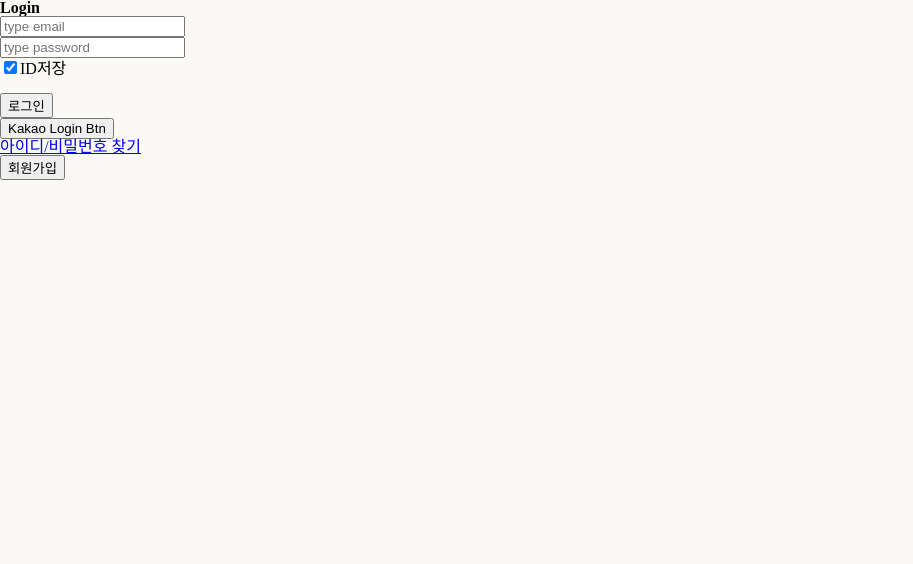
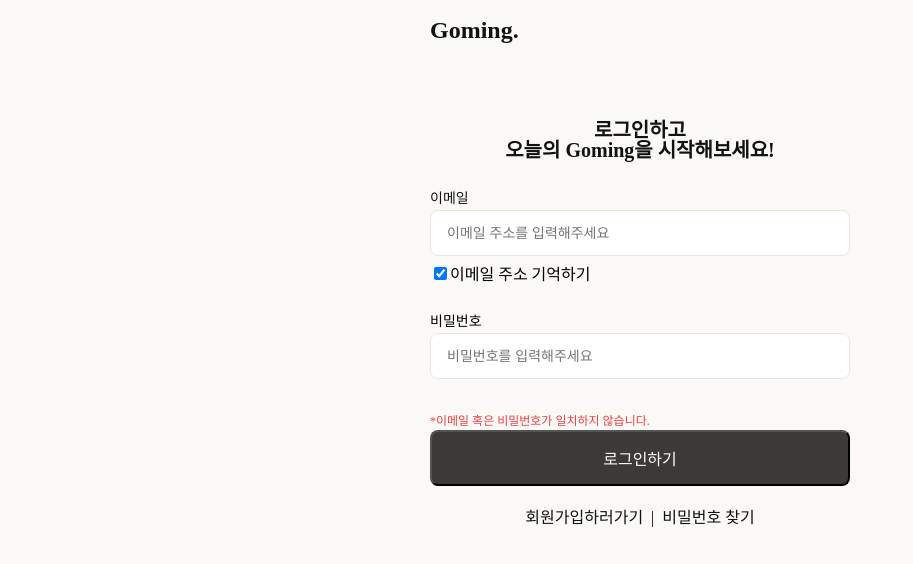
Before and after one commit to bsideproject/14_3_FE, a React (Create React App) app: page /login in a window 1280 px wide. Shown: the top 564 px of the page, without its empty margins (0-913 px from the left). Built offline with nearby package versions, Linux system fonts and the light colour scheme; a web font is replaced by a local one.

Commit message:
로그인 페이지 수정
로그인 페이지 UI 적용하였습니다.

```diff
--- /dev/null
+++ b/src/assets/pages/auth/login.css
@@ -0,0 +1,56 @@
+.startGomingText {
+  font-size: 20px;
+  text-align: center;
+  margin-top: 60px;
+}
+.inputArea {
+  width: 100%;
+  height: 72px;
+  margin-top: 32px;
+  margin-bottom: 0;
+}
+.input-style {
+  font-size: 14px;
+  width: 100%;
+  padding: 14px 16px;
+  border-radius: 8px;
+  border: 0.1px solid var(--border-color-1);
+}
+.login-label-text{
+  display: block;
+  font-size: 14px;
+  margin-bottom: 4px;
+}
+.text-color {
+  color: var(--main-text-color-1);
+}
+.save-id-check-box {
+  display: inline;
+}
+.checkbox-area{
+  margin-bottom: 32px;
+}
+.login-btn-area {
+  margin-top: 36px;
+  margin-bottom: 24px;
+}
+.login-btn{
+  width: 100%;
+  padding: 14px 137px;
+  margin-top: 3px;
+  background-color: var(--button-bg-color-1);
+  color: white;
+  border-radius: 8px;
+  cursor: pointer;
+  font-size: 16px;
+}
+.blank-height-12{
+  height:12px;
+}
+.link-btn-area{
+  text-align:center;
+}
+.link-btn {
+  text-decoration:none;
+  color: #121212;
+}
--- a/src/components/auth/Header.tsx
+++ b/src/components/auth/Header.tsx
@@ -1,14 +1,17 @@
 const Header = () => {
   return (
-    <>
-      <h1 style={loginHeader}>Goming.</h1>
-    </>
+    <h1 style={loginHeader}>Goming.</h1>
   )
 }
 
 const loginHeader = {
   width: '100%',
   height: '60px',
-  fontSize: '24px'
+  fontSize: '24px',
+  fontWeight: 'bold',
+  color: '#121212',
+  verticalAlign: 'middle',
+  lineHeight: '60px',
+
 }
 export default Header
--- a/src/pages/auth/Login.tsx
+++ b/src/pages/auth/Login.tsx
@@ -1,6 +1,9 @@
 import React, { useEffect, useState } from 'react';
-import useAuthStore from '@store/modules/Auth';
+import useAuthStore from 'store/modules/Auth';
 import { Link, useNavigate } from 'react-router-dom';
+import Header from 'components/auth/Header';
+import 'assets/pages/auth/login.css'
+
 /**
  * @설명 로그인 페이지
  * @작성자 김상훈
@@ -16,9 +19,10 @@ const Login:React.FC = () =>{
   const [emailVerify, setEmailVerify] = useState<boolean>(false)
   const [passwordVerify, setPasswordVerify] = useState<boolean>(false)
   const [rememberEmail, setRememberEmail] = useState<boolean>(true) //id저장여부 확인
-  const [emailFormChk, setEmailFormChk] = useState<boolean>(false); //* 이메일 형식체크
+  const [emailFormChk, setEmailFormChk] = useState<boolean>(false) //* 이메일 형식체크
+  const [invalid, setInvalid] = useState<boolean>(false) //아이디비밀번호 일치x
 
-  useEffect(()=>{ //useEffect 사용
+  useEffect(()=>{
     if (localStorage.getItem('bside-remember-login')) { //로컬스토리지에서 email 가져오기
       const LSrememberEmail:string = String(localStorage.getItem('bside-remember-login'))
       if (LSrememberEmail.length > 0) {
@@ -96,19 +100,44 @@ const Login:React.FC = () =>{
 
   return (
     <>
-      <div>
-        <h3>Login</h3>
+      <div className="container">
+        <div>
+        <Header />
+        <h1 className='startGomingText text-color'>로그인하고<br />오늘의 Goming을 시작해보세요!</h1>
         <form onSubmit={loginAttempt}>
-          <input type="email" placeholder='type email' id="email" value={email} onBlur={handleEmailBlur} onChange={handleEmailValue} maxLength={30} /><br />
-          <input type="password" placeholder='type password' id="password" value={password} onChange={handlePasswordValue} onKeyUp={handlePasswordValue} maxLength={30} /><br/>
-          <input type="checkbox" name="rememberme" id="rememberId" checked={rememberEmail} onChange={handleRememberEmail} />
-          <label htmlFor="rememberId">ID저장</label><br></br><br></br>
-          <button type="submit">로그인</button><br/>
-
-          <button type="button" onClick={kakaoLogin}>Kakao Login Btn</button><br />
-          <div><Link to="/lost-info">아이디/비밀번호 찾기</Link></div>
-          <button type="button">회원가입</button><br/>
+          <div className='inputArea'>
+            <label htmlFor="email" className='login-label-text text-color'>이메일</label>
+            <input type="email" className='input-style'  placeholder='이메일 주소를 입력해주세요' id="email" value={email} onBlur={handleEmailBlur} onChange={handleEmailValue} maxLength={30} /><br />
+          </div>
+          <div className='checkbox-area'>
+            <input type="checkbox" className='save-id-check-box' name="rememberme" id="rememberId" checked={rememberEmail} onChange={handleRememberEmail} />
+            <label htmlFor="rememberId">이메일 주소 기억하기</label>
+          </div>
+          <div>
+            <label htmlFor="password" className='login-label-text'>비밀번호</label>
+            <input type="password" className='input-style' placeholder='비밀번호를 입력해주세요' id="password"
+              autoComplete='true'
+              value={password}
+              onChange={handlePasswordValue}
+              onKeyUp={handlePasswordValue}
+              maxLength={30} />
+          </div>
+          <div className='login-btn-area'>
+            {
+              invalid
+                ? <p className='blank-height-12'></p>
+                : <p style={{color: '#EA4343', fontSize: '12px'}}>*이메일 혹은 비밀번호가 일치하지 않습니다.</p>
+            }
+            <button type="submit" className='login-btn'>로그인하기</button><br/>
+            {/* <button disabled type="button" className='login-btn' onClick={kakaoLogin}>Kakao Login Btn</button><br /> */}
+          </div>
+          <div className='link-btn-area'>
+            <Link className='link-btn' to="/register" type="button">회원가입하러가기</Link>
+            &nbsp; | &nbsp;
+            <Link className='link-btn' to="/lost-info">비밀번호 찾기</Link>
+          </div>
         </form>
+            </div>
       </div>
     </>
   )
```
